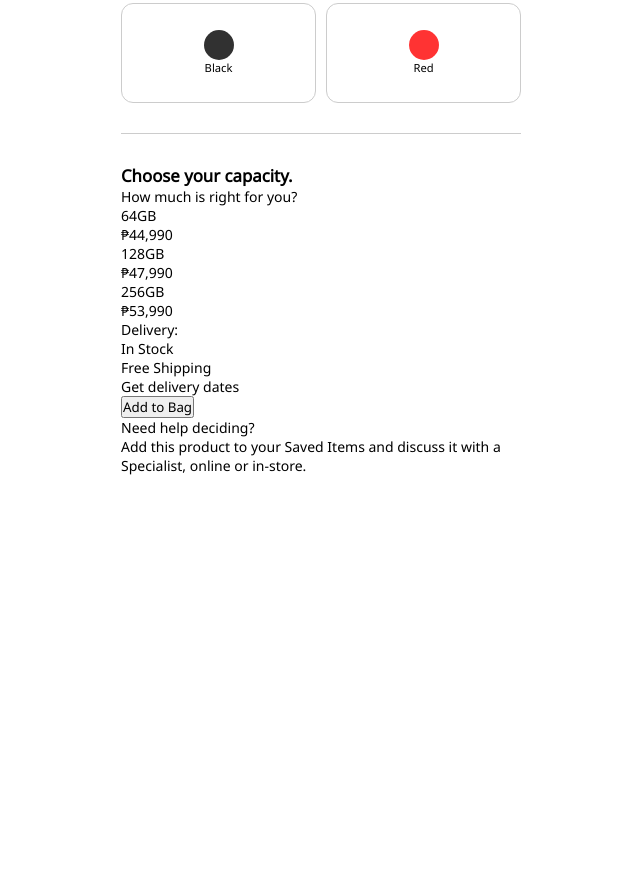
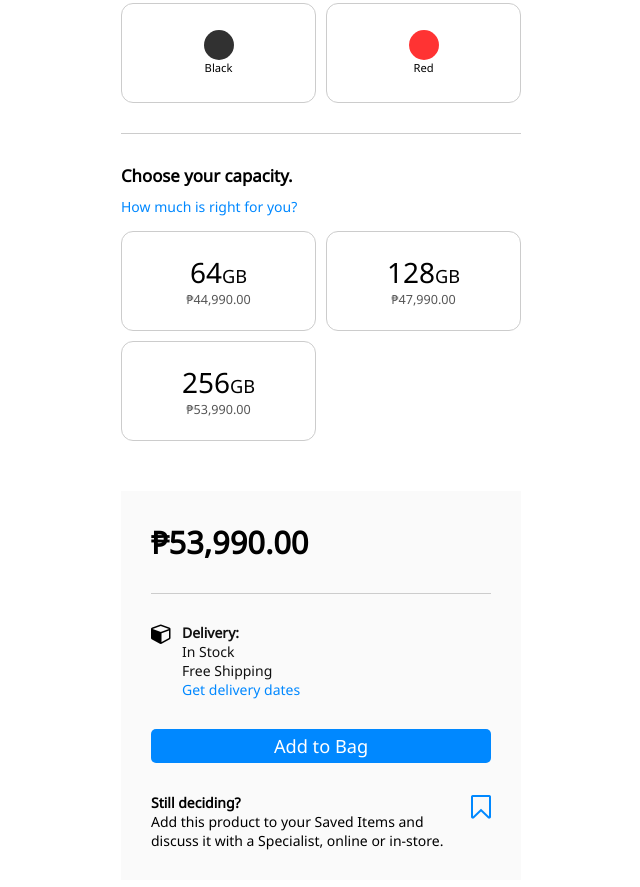
Before and after one commit to Jeff-Matriz/iphone-online-store, a plain HTML site: page index.html in a window 1280 px wide. Shown: the part 759-1646 px from the top of the page, without its empty margins (607-1247 px from the left). Before the commit the page ends 1354 px from the top, so only its background shows below. Drawn offline with Linux system fonts and the light colour scheme.

Commit message:
Signed-off-by: Jefferson Matriz <matrizjefferson@gmail.com>

```diff
--- a/index.html
+++ b/index.html
@@ -2,6 +2,7 @@
 <head>
 	<title>iPhone 12 Online Shop</title>
 	<link rel="stylesheet" type="text/CSS" href="style.css">
+	<link rel="stylesheet" href="https://cdnjs.cloudflare.com/ajax/libs/font-awesome/4.7.0/css/font-awesome.min.css">
 	<meta name="viewport" width="device-width, initial-scale=1">
 </head>
 
@@ -67,42 +68,49 @@
 					<div>Red</div>
 				</div>
 			</div>
+
 			<div id="line"></div>
 
 			<div id="choose-iphone">Choose your capacity.</div>
-			<div>How much is right for you?</div>
-			<div>
-				<div>
-					<div>64GB</div>
-					<div>&#8369;44,990</div>
+			<div id="which-iphone">How much is right for you?</div>
+
+			<div class="capacity-container">
+				<div class="storage-size">
+					<div id="storage-capacity">64</div>
+					<div id="storage-price">&#8369;44,990.00</div>
 				</div>
-				<div>
-					<div>128GB</div>
-					<div>&#8369;47,990</div>
+				<div class="storage-size">
+					<div id="storage-capacity">128</div>
+					<div id="storage-price">&#8369;47,990.00</div>
 				</div>
-				<div>
-					<div>256GB</div>
-					<div>&#8369;53,990</div>
+				<div class="storage-size">
+					<div id="storage-capacity">256</div>
+					<div id="storage-price">&#8369;53,990.00</div>
 				</div>
 			</div>
 
-			<div>
-				<div>
-					<!--price updates here-->
+			<div class="bag-container">
+				<div class="bag-price">
+					<!-- price updates here...-->
+					&#8369;53,990.00
 				</div>
-				<div>
-					<div>Delivery:</div>
-					<div>In Stock</div>
-					<div>Free Shipping</div>
-					<div>Get delivery dates</div>
+				<div id="line"></div>
+				<div class="delivery-container">
+					<i class="fa fa-cube" id="cube"></i>
+					<div class="delivery-section">
+						<div><strong>Delivery:</strong></div>
+						<div>In Stock</div>
+						<div>Free Shipping</div>
+						<div id="get-delivery">Get delivery dates</div>
+					</div>
 				</div>
-				<button>Add to Bag</button>
-				<div>
-					<div>Need help deciding?</div>
-					<div>Add this product to your Saved Items and discuss it with a Specialist, online or in-store.</div>
-					<i>
-						<!--bookmark icon here-->
-					</i>
+				<button class="bag-button">Add to Bag</button>
+				<div class="still-deciding">
+					<div>
+						<strong>Still deciding?</strong>
+						<div>Add this product to your Saved Items and discuss it with a Specialist, online or in-store.</div>
+					</div>
+					<i class="fa fa-bookmark-o" id="bookmark"></i>
 				</div>
 			</div>
 		</div>
--- a/style.css
+++ b/style.css
@@ -44,10 +44,18 @@ body{
 	grid-template-columns: 600px 600px;
 }
 
-/*phone images*/
+@media screen and (max-width: 600px){
+	.grid-container{
+		display: grid;
+		grid-template-columns: auto;
+		grid-template-rows: auto auto;
+	}
+}
+
+/*----phone images----*/
 .image-container{
 	margin: 5vh 0;
-	height: 600px;
+	height: 550px;
 	width: 400px;
 	text-align: center;
 	display: flex;
@@ -87,6 +95,10 @@ body{
 	justify-content: space-between;
 	align-items: center;
 	padding: 0 10px;
+}
+
+.item-container:hover{
+	border: 1px solid #666;
 }
 
 #item-title{
@@ -171,3 +183,100 @@ body{
 	border-radius: 50%;
 	background: #ff3333;
 }
+
+.color-container:hover{
+	border: 1px solid #666;
+}
+
+.capacity-container{
+	display: grid;
+	grid-template-columns: 195px 195px;
+	grid-gap: 10px;
+	margin-top: 15px;
+}
+
+.storage-size{
+	display: flex;
+	flex-direction: column;
+	justify-content: center;
+	align-items: center;
+	height: 100px;
+	border: 0.8px solid #ccc;
+	border-radius: 12px;
+}
+
+.storage-size:hover{
+	border: 1px solid #666;
+}
+
+#storage-capacity{
+	font-size: 2rem;
+}
+
+#storage-capacity:after{
+	content: "GB";
+	font-size: 1.3rem;
+}
+
+#storage-price{
+	font-size: 0.9rem;
+	color: #555;
+}
+
+.bag-container{
+	margin: 50px 0;
+	background: #fafafa;
+	padding: 30px;
+}
+
+.bag-price{
+	font-size: 2.2rem;
+	font-weight: 900;
+}
+
+.delivery-container{
+	display: flex;
+}
+
+.delivery-section{
+	display: flex;
+	flex-direction: column;
+	font-size: 1rem;
+	color: #111;
+	margin-left: 10px;
+}
+
+#cube{
+	font-size: 1.5rem;
+}
+
+#get-delivery{
+	color: #0088ff;
+}
+
+.bag-button{
+	background: #0088ff;
+	color: #fff;
+	width: 100%;
+	font-size: 1.3rem;
+	padding: 5px 0;
+	border: none;
+	border-radius: 5px;
+	margin: 30px 0;
+	cursor: pointer;
+}
+
+.bag-button:hover{
+	opacity: 0.95;
+}
+
+.still-deciding{
+	display: flex;
+	font-size: 1rem;
+}
+
+#bookmark{
+	color: #0088ff;
+	font-size: 2rem;
+	cursor: pointer;
+}
```
